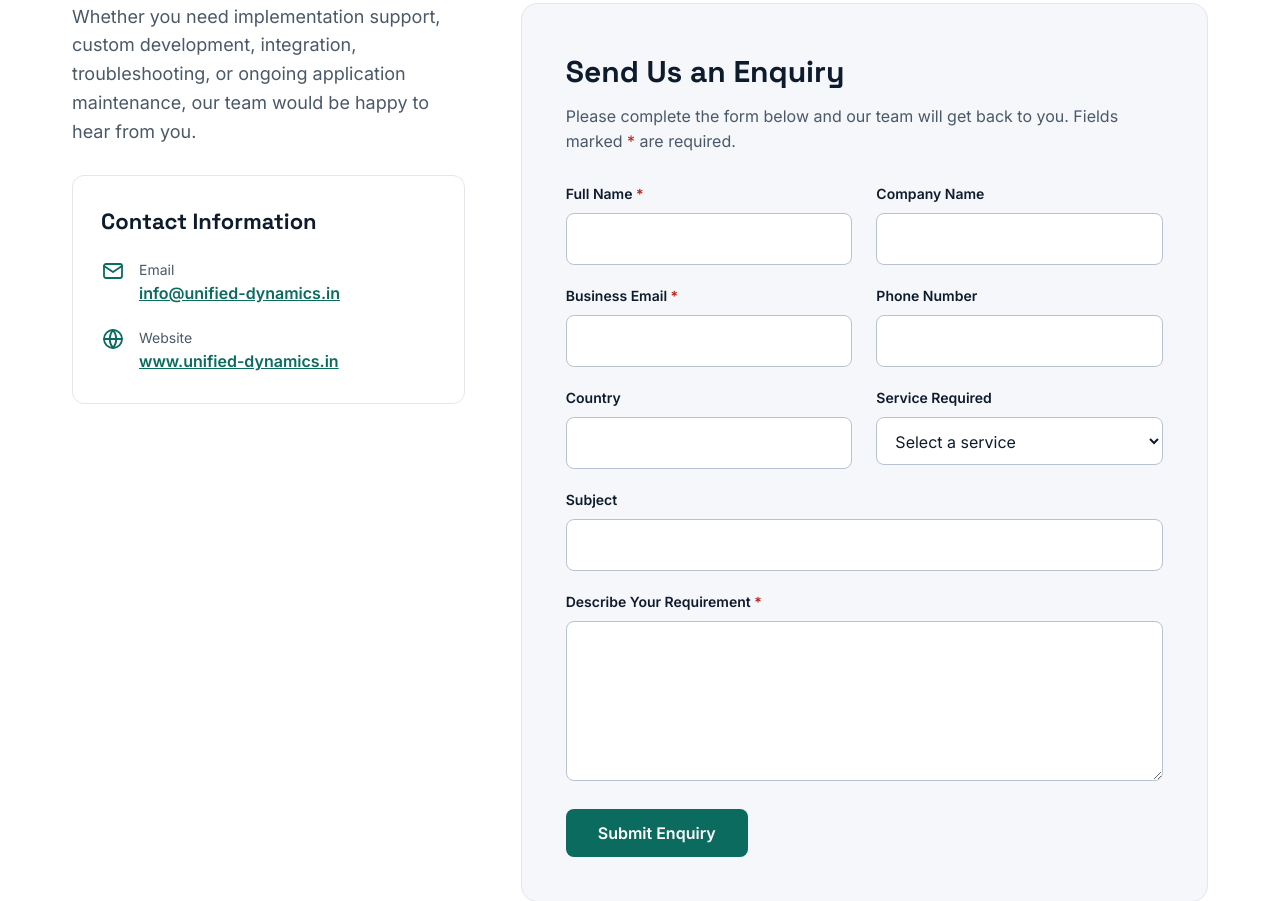
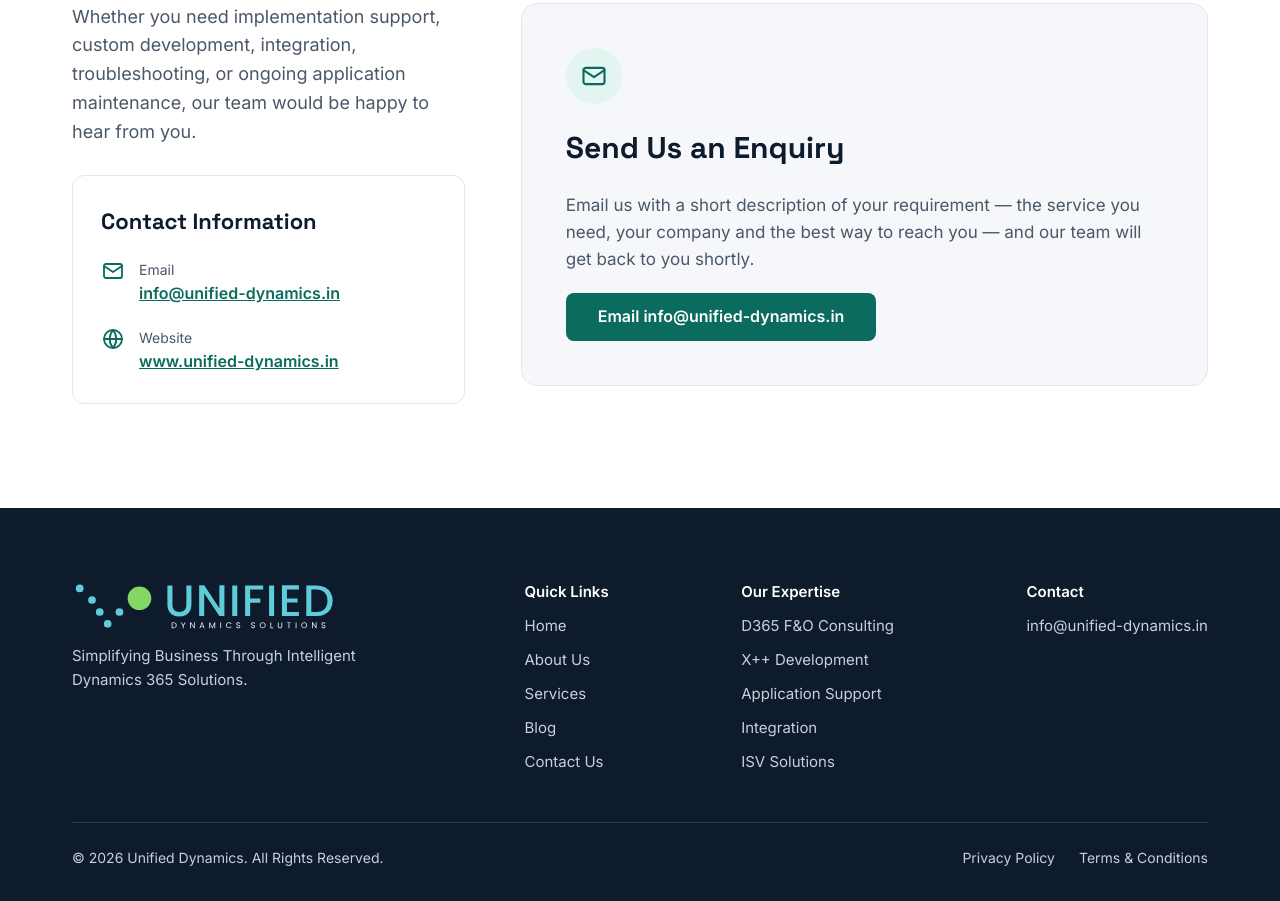
Before and after one commit to unifieddynamics2026/unified-dynamics-website, a plain HTML site: page contact.html in a window 1280 px wide. Shown: the part 576-1477 px from the top of the page. Drawn offline with Linux system fonts and the light colour scheme.

Commit message:
Remove enquiry form from contact page; replace with email button
Updated enquiry form layout and content for better user experience.

```diff
--- a/contact.html
+++ b/contact.html
@@ -18,17 +18,9 @@ a{color:#0B6B5E}a:hover{color:#08493F}
 .btn{display:inline-flex;align-items:center;justify-content:center;min-height:48px;padding:0 24px;border-radius:8px;font-weight:600;text-decoration:none;font-size:16px;border:none;cursor:pointer;font-family:inherit}
 .btn-p{background:#0B6B5E;color:#FFFFFF}.btn-p:hover{background:#08493F;color:#FFFFFF}
 .cols{display:grid;grid-template-columns:minmax(0,4fr) minmax(0,7fr);gap:56px;align-items:start}
-.fgrid{display:grid;grid-template-columns:repeat(2,minmax(0,1fr));gap:20px 24px}
-.fld{display:flex;flex-direction:column;gap:8px}
-.fld label{font-size:14px;font-weight:600;color:#0E1B2C}
-.fld input,.fld select,.fld textarea{font:inherit;font-size:16px;color:#0E1B2C;background:#FFFFFF;border:1.5px solid #B9C3CF;border-radius:8px;padding:12px 14px;min-height:48px;box-sizing:border-box;width:100%}
-.fld textarea{min-height:160px;resize:vertical}
-.fld input:focus,.fld select:focus,.fld textarea:focus{outline:2px solid #0B6B5E;outline-offset:1px;border-color:#0B6B5E}
-.req{color:#B42318}
-.full{grid-column:1 / -1}
 .flink{color:#C7D0DC;text-decoration:none}.flink:hover{color:#FFFFFF}
 @media (max-width:960px){.cols{grid-template-columns:minmax(0,1fr)}}
-@media (max-width:640px){.fgrid{grid-template-columns:minmax(0,1fr)}.hero-h{font-size:38px !important}}
+@media (max-width:640px){.hero-h{font-size:38px !important}}
 </style>
 <style>[hidden]{display:none !important}</style>
 </head>
@@ -76,44 +68,13 @@ a{color:#0B6B5E}a:hover{color:#08493F}
 </div>
 </aside>
 
-<div style="background: #F5F7FA; border: 1px solid #E3E7ED; border-radius: 16px; padding: 44px">
-<form id="enquiry" action="https://formsubmit.co/info@unified-dynamics.in" method="POST" style="display: flex; flex-direction: column; gap: 28px">
-<div style="display: flex; flex-direction: column; gap: 8px">
+<div style="background: #F5F7FA; border: 1px solid #E3E7ED; border-radius: 16px; padding: 44px; display: flex; flex-direction: column; gap: 20px; align-items: flex-start">
+<div style="width: 56px; height: 56px; border-radius: 28px; background: #E3F5F1; display: flex; align-items: center; justify-content: center">
+<svg width="28" height="28" viewBox="0 0 24 24" fill="none" stroke="#0B6B5E" stroke-width="1.8" stroke-linecap="round" stroke-linejoin="round" aria-hidden="true"><rect x="3" y="5" width="18" height="14" rx="2"></rect><path d="M3 7l9 6 9-6"></path></svg>
+</div>
 <h2 style="margin: 0; font-family: 'Space Grotesk', sans-serif; font-size: 30px">Send Us an Enquiry</h2>
-<p style="margin: 0; color: #4A5868">Please complete the form below and our team will get back to you. Fields marked <span class="req">*</span> are required.</p>
-</div>
-<input type="hidden" name="_subject" value="New website enquiry — Unified Dynamics"><input type="hidden" name="_template" value="table"><input type="hidden" name="_captcha" value="false"><input type="hidden" name="_next" value="https://unified-dynamics.in/contact.html?sent=1"><input type="text" name="_honey" style="display:none" tabindex="-1" autocomplete="off" aria-hidden="true">
-<div class="fgrid">
-<div class="fld"><label for="f-name">Full Name <span class="req" aria-hidden="true">*</span></label><input id="f-name" name="name" type="text" autocomplete="name" required></div>
-<div class="fld"><label for="f-company">Company Name</label><input id="f-company" name="company" type="text" autocomplete="organization"></div>
-<div class="fld"><label for="f-email">Business Email <span class="req" aria-hidden="true">*</span></label><input id="f-email" name="email" type="email" autocomplete="email" required></div>
-<div class="fld"><label for="f-phone">Phone Number</label><input id="f-phone" name="phone" type="tel" autocomplete="tel"></div>
-<div class="fld"><label for="f-country">Country</label><input id="f-country" name="country" type="text" autocomplete="country-name"></div>
-<div class="fld"><label for="f-service">Service Required</label>
-<select id="f-service" name="service">
-<option value="">Select a service</option>
-<option>D365 F&amp;O Implementation</option>
-<option>X++ Development</option>
-<option>Functional Consulting</option>
-<option>Application Support</option>
-<option>Integration Services</option>
-<option>Performance Optimization</option>
-<option>ISV Development</option>
-<option>Other</option>
-</select></div>
-<div class="fld full"><label for="f-subject">Subject</label><input id="f-subject" name="subject" type="text"></div>
-<div class="fld full"><label for="f-req">Describe Your Requirement <span class="req" aria-hidden="true">*</span></label><textarea id="f-req" name="requirement" required></textarea></div>
-</div>
-<button class="btn btn-p" type="submit" style="align-self: flex-start; padding: 0 32px">Submit Enquiry</button>
-</form>
-<div id="enquiry-done" hidden role="status" style="display: flex; flex-direction: column; gap: 20px; align-items: flex-start; padding: 24px 0">
-<div style="width: 64px; height: 64px; border-radius: 32px; background: #E3F5F1; display: flex; align-items: center; justify-content: center">
-<svg width="32" height="32" viewBox="0 0 24 24" fill="none" stroke="#0B6B5E" stroke-width="2.2" stroke-linecap="round" stroke-linejoin="round" aria-hidden="true"><path d="M5 12l5 5 9-10"></path></svg>
-</div>
-<h2 style="margin: 0; font-family: 'Space Grotesk', sans-serif; font-size: 30px">Thank you for contacting Unified Dynamics.</h2>
-<p style="margin: 0; font-size: 17px; color: #4A5868; max-width: 560px">Your enquiry has been received successfully. Our team will review your requirements and get in touch with you shortly.</p>
-<button class="btn" type="button" id="enquiry-reset" style="background: #FFFFFF; color: #0E1B2C; border: 1.5px solid #B9C3CF">Send another enquiry</button>
-</div>
+<p style="margin: 0; font-size: 17px; color: #4A5868; max-width: 600px">Email us with a short description of your requirement — the service you need, your company and the best way to reach you — and our team will get back to you shortly.</p>
+<a class="btn btn-p" href="mailto:info@unified-dynamics.in?subject=Website%20enquiry" style="padding: 0 32px">Email info@unified-dynamics.in</a>
 </div>
 
 </div>
@@ -155,38 +116,5 @@ a{color:#0B6B5E}a:hover{color:#08493F}
 </footer>
 
 </div>
-<script>
-(function(){
-  var form=document.getElementById('enquiry'), done=document.getElementById('enquiry-done');
-  var btn=form.querySelector('button[type="submit"]');
-  var err=document.createElement('p');
-  err.setAttribute('role','alert'); err.hidden=true;
-  err.style.cssText='margin:0;color:#B42318;font-weight:500';
-  form.appendChild(err);
-  function show(sent){form.hidden=sent; done.hidden=!sent;}
-  function fail(msg){
-    err.textContent='';
-    err.appendChild(document.createTextNode((msg||'Sorry, your enquiry could not be sent.')+' You can also email us at '));
-    var a=document.createElement('a'); a.href='mailto:info@unified-dynamics.in'; a.textContent='info@unified-dynamics.in';
-    err.appendChild(a); err.appendChild(document.createTextNode('.'));
-    err.hidden=false;
-  }
-  if (new URLSearchParams(location.search).get('sent')==='1') show(true);
-  form.addEventListener('submit',function(e){
-    e.preventDefault();
-    err.hidden=true;
-    var label=btn.textContent; btn.disabled=true; btn.textContent='Sending…';
-    fetch('https://formsubmit.co/ajax/info@unified-dynamics.in',{method:'POST',headers:{'Accept':'application/json'},body:new FormData(form)})
-      .then(function(r){return r.json().catch(function(){return {};}).then(function(d){
-        if(!r.ok || d.success===false || d.success==='false'){throw new Error(d.message||'');}
-        return d;
-      });})
-      .then(function(){form.reset(); show(true); done.scrollIntoView({behavior:'smooth',block:'center'});})
-      .catch(function(x){fail(x && x.message ? x.message : '');})
-      .then(function(){btn.disabled=false; btn.textContent=label;});
-  });
-  document.getElementById('enquiry-reset').addEventListener('click',function(){history.replaceState(null,'','contact.html');show(false);});
-})();
-</script>
 </body>
 </html>
```
